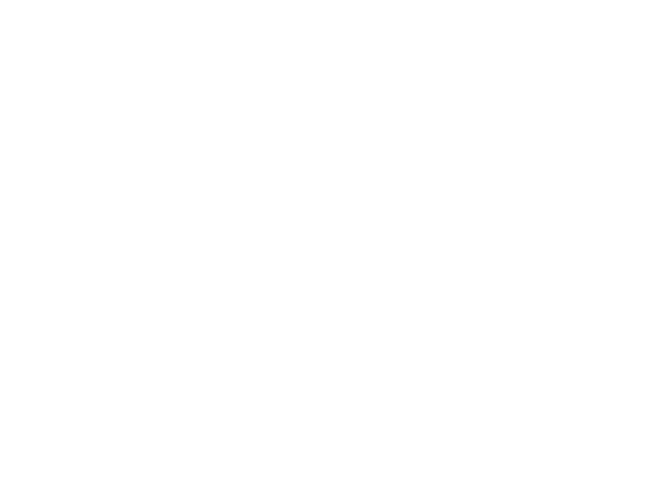
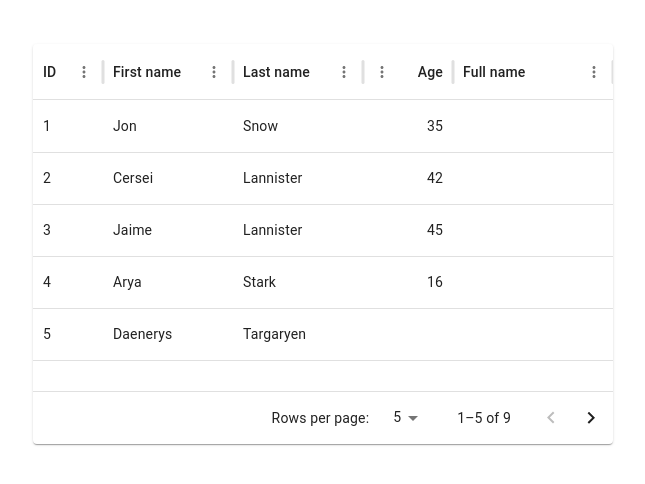
Before and after one commit to GreenBlitz/Scouting2024, a React (Vite) app: page / in a window 1280 px wide. Shown: the part 156-640 px from the top of the page, without its empty margins (317-962 px from the left). Built offline with nearby package versions, Linux system fonts and the light colour scheme.

Commit message:
Yoni - start table

```diff
--- a/src/App.tsx
+++ b/src/App.tsx
@@ -1,7 +1,8 @@
 import "./App.css";
+import StrategyApp from "./strategy/StrategyApp";
 
 function App() {
-  return <></>
+  return <StrategyApp></StrategyApp>;
 }
 
 export default App;
--- a/src/strategy/StrategyApp.tsx
+++ b/src/strategy/StrategyApp.tsx
@@ -1,6 +1,8 @@
+import TableChart from "./TableChart";
+
 interface StrategyAppProps {}
 const StrategyApp: React.FC<StrategyAppProps> = () => {
-  return <></>;
+  return <TableChart></TableChart>;
 };
 
 export default StrategyApp;
--- /dev/null
+++ b/src/strategy/TableChart.tsx
@@ -0,0 +1,60 @@
+import { DataGrid, GridColDef } from "@mui/x-data-grid";
+import Paper from "@mui/material/Paper";
+import React from "react";
+
+const columns: GridColDef[] = [
+  { field: "id", headerName: "ID", width: 70 },
+  { field: "firstName", headerName: "First name", width: 130 },
+  { field: "lastName", headerName: "Last name", width: 130 },
+  {
+    field: "age",
+    headerName: "Age",
+    type: "number",
+    width: 90,
+  },
+  {
+    field: "fullName",
+    headerName: "Full name",
+    description: "This column has a value getter and is not sortable.",
+    sortable: false,
+    width: 160,
+  },
+];
+
+const rows = [
+  { id: 1, lastName: "Snow", firstName: "Jon", age: 35 },
+  { id: 2, lastName: "Lannister", firstName: "Cersei", age: 42 },
+  { id: 3, lastName: "Lannister", firstName: "Jaime", age: 45 },
+  { id: 4, lastName: "Stark", firstName: "Arya", age: 16 },
+  { id: 5, lastName: "Targaryen", firstName: "Daenerys", age: null },
+  { id: 6, lastName: "Melisandre", firstName: null, age: 150 },
+  { id: 7, lastName: "Clifford", firstName: "Ferrara", age: 44 },
+  { id: 8, lastName: "Frances", firstName: "Rossini", age: 36 },
+  { id: 9, lastName: "Roxie", firstName: "Harvey", age: 65 },
+];
+
+const paginationModel = { page: 0, pageSize: 5 };
+
+interface TableChartProps {
+  matches: Record<string, string>[];
+}
+
+const TableChart: React.FC<TableChartProps> = ({ matches }) => {
+
+    function getTypes() {
+        Object.keys(matches)
+    }
+  return (
+    <Paper sx={{ height: 400, width: "100%" }}>
+      <DataGrid
+        rows={rows}
+        columns={columns}
+        initialState={{ pagination: { paginationModel } }}
+        pageSizeOptions={[5, 10]}
+        sx={{ border: 0 }}
+      />
+    </Paper>
+  );
+};
+
+export default TableChart;
```
Also changed, not shown: package.json (+10 -1 lines), 1 other file (tests, documents, lock files or other folders).
